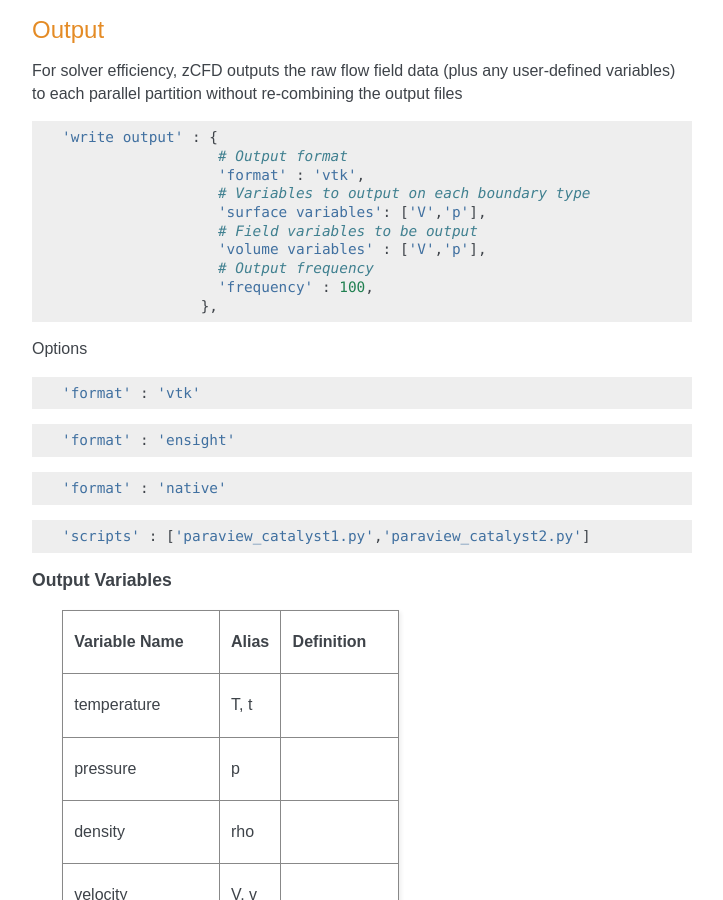
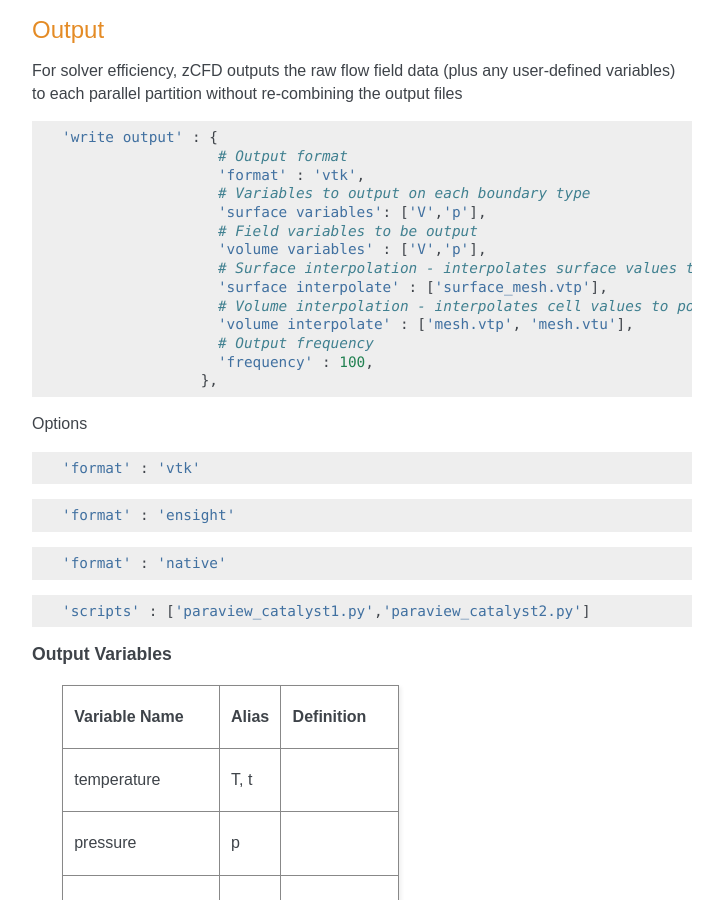
Before and after one commit to zCFD/zCFDguide, a Sphinx documentation site: the page built from docs/source/control-dict.rst, in a window 1280 px wide and 900 px high, scrolled down 16842 px. Shown: the whole window, without its empty margins (388-1111 px from the left). Built offline with Sphinx 7.4.7, drawn with Linux system fonts in a browser that asks for light colours; formulas are drawn with MathJax 3.

Commit message:
Added surface and volume interpolate

```diff
--- a/docs/source/control-dict.rst
+++ b/docs/source/control-dict.rst
@@ -923,6 +923,10 @@ For solver efficiency, zCFD outputs the raw flow field data (plus any user-defin
                       'surface variables': ['V','p'],
                       # Field variables to be output
                       'volume variables' : ['V','p'],
+                      # Surface interpolation - interpolates surface values to points in supplied meshes
+                      'surface interpolate' : ['surface_mesh.vtp'],
+                      # Volume interpolation - interpolates cell values to points in supplied meshes
+                      'volume interpolate' : ['mesh.vtp', 'mesh.vtu'],
                       # Output frequency
                       'frequency' : 100,
                     },
```
